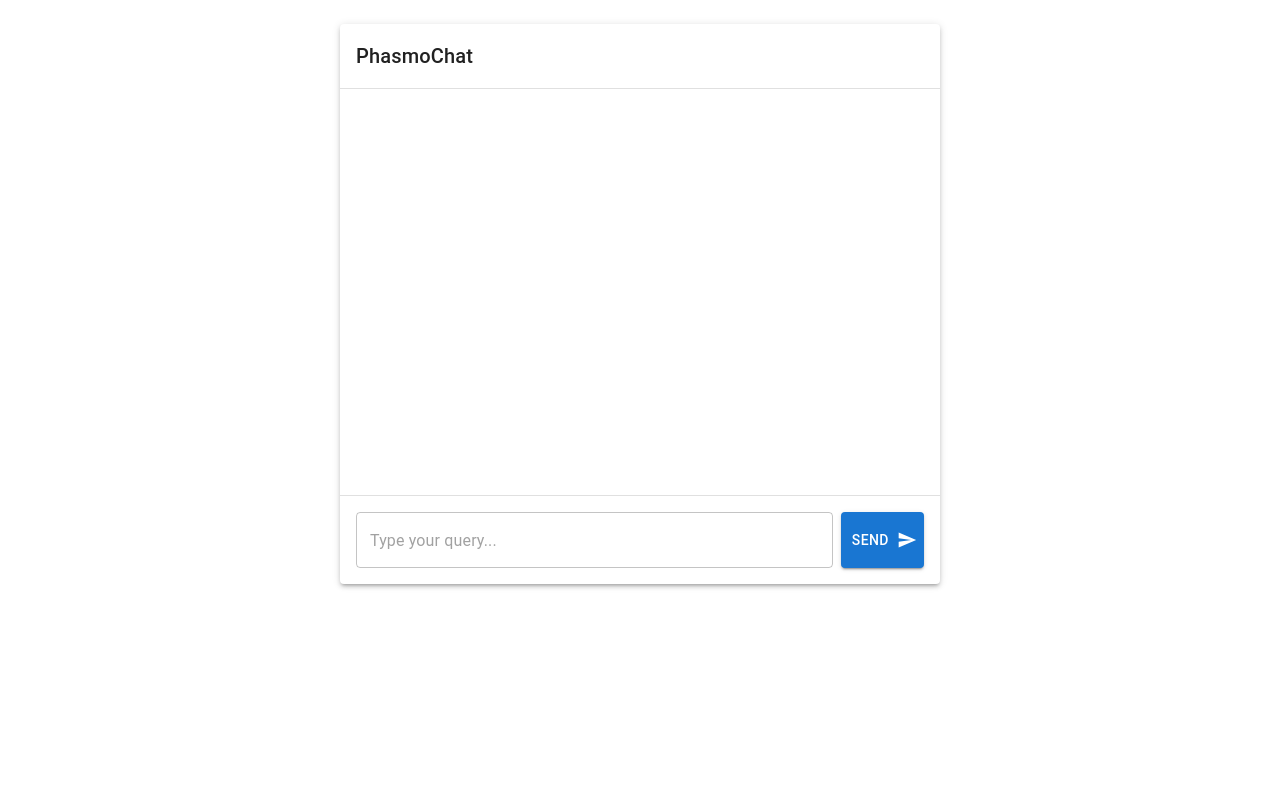
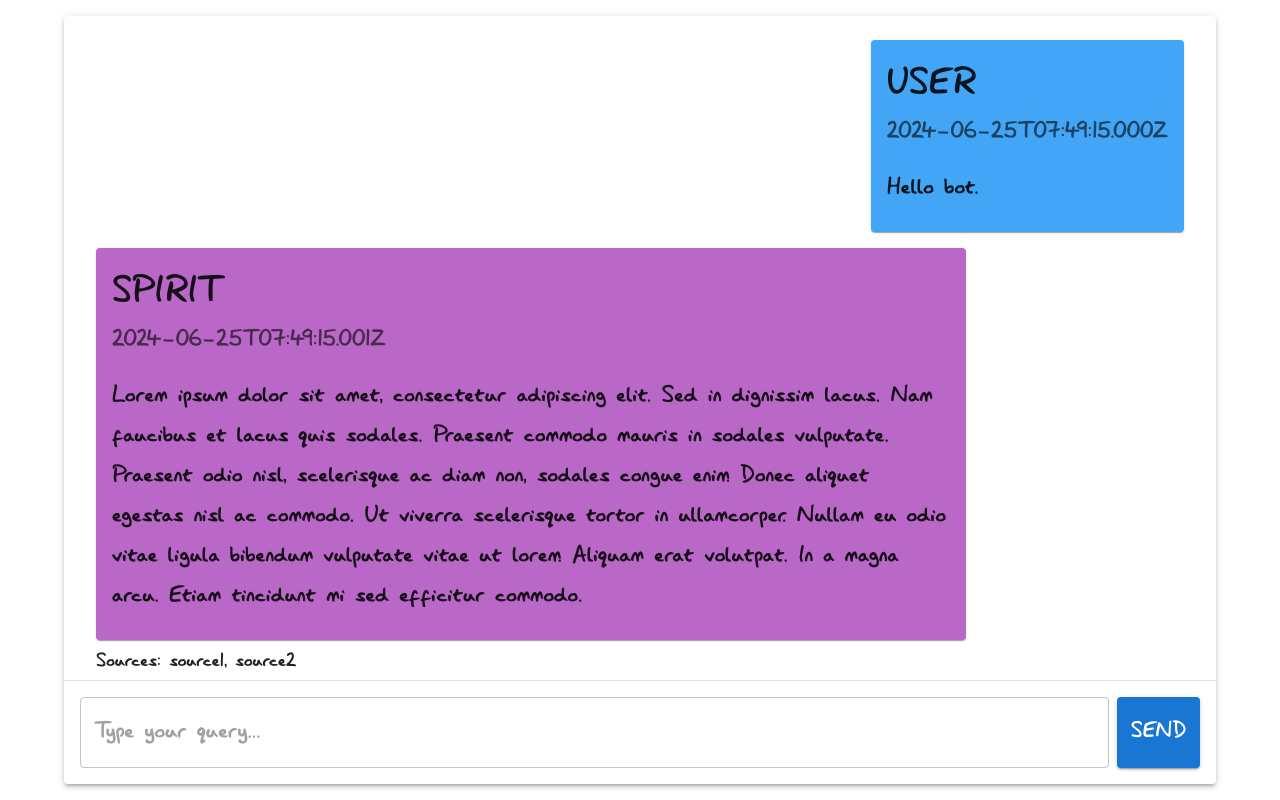
Before and after one commit to macro21KGB/phasmo-pedia, a React (Vite) app in the folder client/: page / in a window 1280 px wide. Built offline with nearby package versions, Linux system fonts and the light colour scheme.

Commit message:
new font and layout

```diff
--- a/client/src/App.tsx
+++ b/client/src/App.tsx
@@ -14,15 +14,75 @@ import {
   ListItem,
   ListItemText,
   CircularProgress,
+  createTheme,
+  ThemeProvider,
+  CssBaseline,
+  Container,
+  responsiveFontSizes,
+  Card,
+  CardContent,
+  CardHeader,
 } from '@mui/material';
 import SendIcon from '@mui/icons-material/Send';
 import { Message } from './types';
 import { submitQuery } from './services/RagService';
+import LazyDogTTF from './fonts/lazy_dog.ttf';
+
+let theme = createTheme({
+  typography: {
+    fontFamily: 'LazyDog, Arial',
+    fontSize: 24,
+  },
+  components: {
+    MuiCssBaseline: {
+      styleOverrides: `
+        @font-face {
+          font-family: 'LazyDog';
+          src: local('LazyDog'), url(${LazyDogTTF}) format('truetype');
+        }
+        *,
+        *:before,
+        *:after {
+          padding: 0;
+          margin: 0;
+          box-sizing: border-box;
+        }
+        html, body, #root {
+          height: 100%;
+        }
+      `,
+    },
+  },
+});
+
+theme = responsiveFontSizes(theme);
 
 const queryClient = new QueryClient();
 
 const PhasmoChat: React.FC = () => {
-  const [messages, setMessages] = useState<Message[]>([]);
+  const [messages, setMessages] = useState<Message[]>([
+    {
+      id: Date.now(),
+      type: 'user',
+      text: 'Hello bot.',
+    },
+    {
+      id: Date.now() + 1,
+      type: 'bot',
+      text: 'Lorem ipsum dolor sit amet, consectetur adipiscing elit. Sed in dignissim lacus. Nam faucibus et lacus quis sodales. Praesent commodo mauris in sodales vulputate. Praesent odio nisl, scelerisque ac diam non, sodales congue enim. Donec aliquet egestas nisl ac commodo. Ut viverra scelerisque tortor in ullamcorper. Nullam eu odio vitae ligula bibendum vulputate vitae ut lorem. Aliquam erat volutpat. In a magna arcu. Etiam tincidunt mi sed efficitur commodo.',
+      sources: ['source1', 'source2'],
+    },
+    {
+      id: Date.now() + 2,
+      type: 'user',
+      text: 'Give me some error please.',
+    },
+    {
+      id: Date.now() + 3,
+      type: 'error',
+      text: 'Network error',
+    },
+  ]);
   const [input, setInput] = useState('');
 
   // Mutation hook for sending query
@@ -60,48 +120,56 @@ const PhasmoChat: React.FC = () => {
     };
 
     setMessages((prev) => [...prev, userMessage]);
-    sendMessage(input);
+    /* Disabled sending to backend for now */
+    // sendMessage(input);
     setInput('');
   };
 
   return (
-    <Box sx={{ maxWidth: 600, margin: 'auto', padding: 2 }}>
+    <Container sx={{ height: '100%', py: 2 }}>
+      <Box sx={{ height: '100%', display: 'flex', flexDirection: 'column' }}>
         <Paper
           elevation={3}
-        sx={{ height: '70vh', display: 'flex', flexDirection: 'column' }}
+          sx={{
+            height: '100%',
+            display: 'flex',
+            flexDirection: 'column',
+          }}
         >
-        <Typography
-          variant='h6'
-          sx={{ p: 2, borderBottom: 1, borderColor: 'divider' }}
-        >
-          PhasmoChat
-        </Typography>
           <List sx={{ flexGrow: 1, overflow: 'auto', padding: 2 }}>
             {messages.map((message) => (
               <ListItem
                 key={message.id}
                 sx={{
                   flexDirection: 'column',
-                alignItems: message.type === 'user' ? 'flex-end' : 'flex-start',
+                  alignItems:
+                    message.type === 'user' ? 'flex-end' : 'flex-start',
                 }}
               >
-              <Paper
-                elevation={1}
+                <Card
                   sx={{
-                  p: 1,
                     maxWidth: '80%',
                     bgcolor:
                       message.type === 'user'
                         ? 'primary.light'
                         : message.type === 'error'
                           ? 'error.light'
-                        : 'background.paper',
+                          : 'secondary.light',
                     color:
-                    message.type === 'error' ? 'error.contrastText' : 'inherit',
+                      message.type === 'error'
+                        ? 'error.contrastText'
+                        : 'inherit',
                   }}
                 >
-                <ListItemText primary={message.text} />
-              </Paper>
+                  {message.type !== 'error' && (
+                    <CardHeader
+                      title={message.type === 'user' ? 'USER' : 'SPIRIT'}
+                      subheader={new Date(message.id).toISOString()}
+                      sx={{ pb: 0 }}
+                    />
+                  )}
+                  <CardContent>{message.text}</CardContent>
+                </Card>
                 {message.sources && (
                   <Typography variant='caption' sx={{ mt: 0.5 }}>
                     Sources: {message.sources.join(', ')}
@@ -132,11 +200,7 @@ const PhasmoChat: React.FC = () => {
               type='submit'
               variant='contained'
               endIcon={
-              isPending ? (
-                <CircularProgress size={20} color='inherit' />
-              ) : (
-                <SendIcon />
-              )
+                isPending && <CircularProgress size={20} color='inherit' />
               }
               disabled={isPending}
             >
@@ -145,12 +209,16 @@ const PhasmoChat: React.FC = () => {
           </Box>
         </Paper>
       </Box>
+    </Container>
   );
 };
 
 const App: React.FC = () => (
   <QueryClientProvider client={queryClient}>
+    <ThemeProvider theme={theme}>
+      <CssBaseline />
       <PhasmoChat />
+    </ThemeProvider>
   </QueryClientProvider>
 );
 
```
Also changed, not shown: client/src/fonts/lazy_dog.ttf (added). Lines whose indentation alone changed are shown as unchanged.
